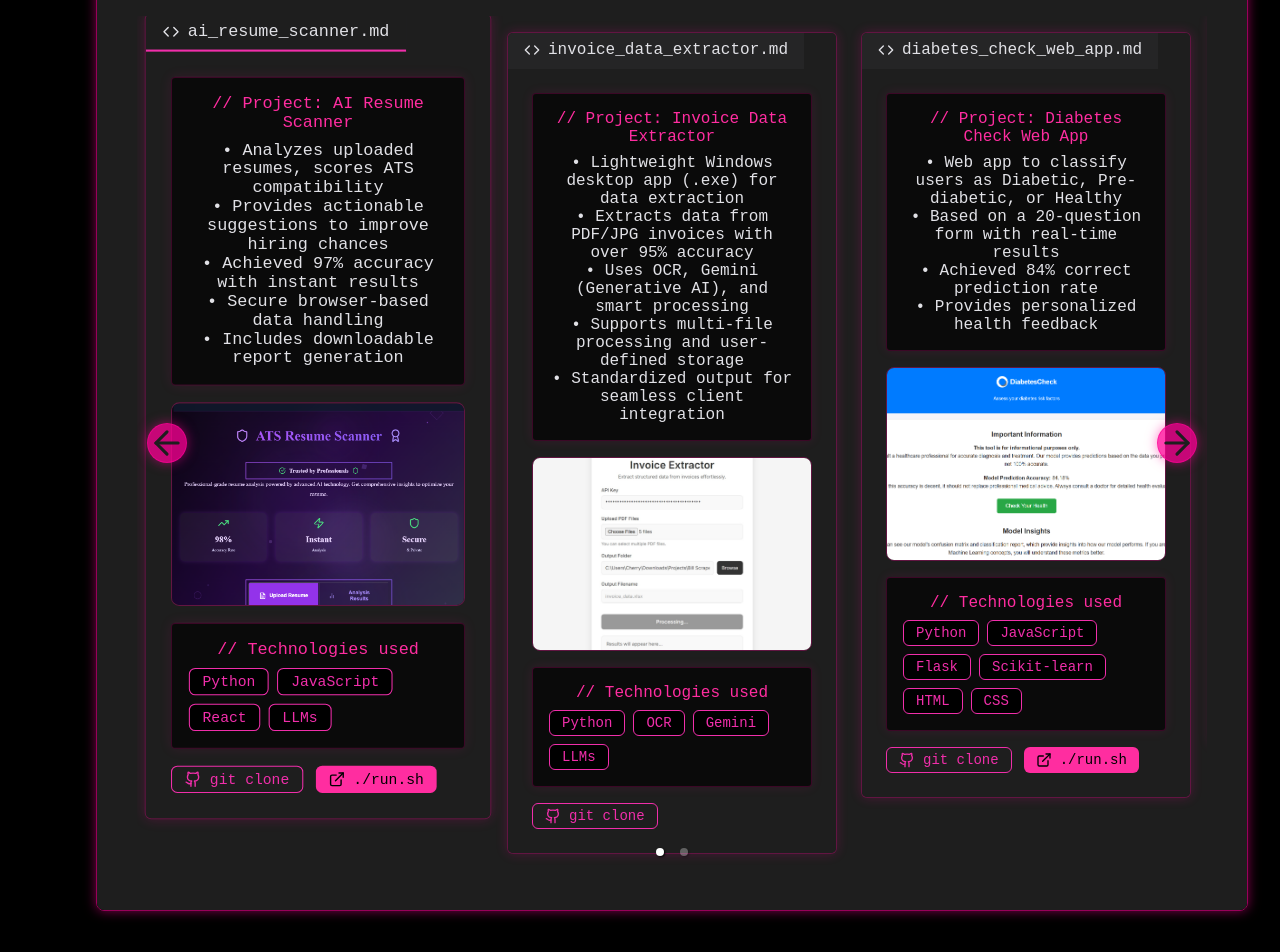
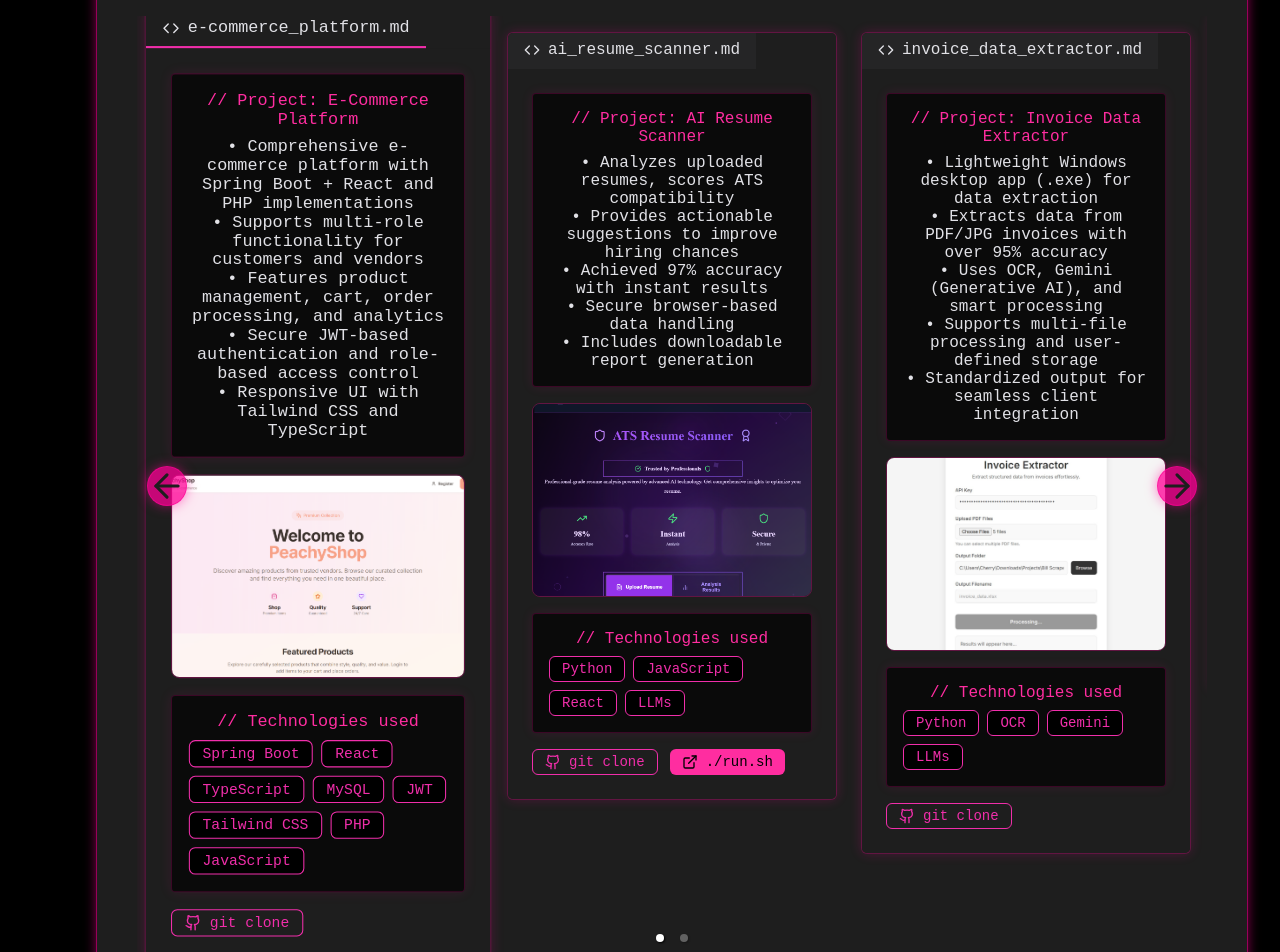
Before and after one commit to itisar-345/Portfolio, a React (Vite) app: page / in a window 1280 px wide. Shown: the part 2000-2952 px from the top of the page. Built offline with nearby package versions, Linux system fonts and the light colour scheme.

Commit message:
Updated project

```diff
--- a/src/data/info.js
+++ b/src/data/info.js
@@ -1,4 +1,11 @@
 export const projects = [
+    {
+      title: "E-Commerce Platform",
+      description: "• Comprehensive e-commerce platform with Spring Boot + React and PHP implementations\n• Supports multi-role functionality for customers and vendors\n• Features product management, cart, order processing, and analytics\n• Secure JWT-based authentication and role-based access control\n• Responsive UI with Tailwind CSS and TypeScript",
+      techStack: ["Spring Boot", "React", "TypeScript", "MySQL", "JWT", "Tailwind CSS", "PHP", "JavaScript"],
+      githubUrl: "https://github.com/itisar-345/E-commerce-Project/",
+      imageUrl: "/ecommerce.png"
+    },
     {
       title: "AI Resume Scanner",
       description: "• Analyzes uploaded resumes, scores ATS compatibility\n• Provides actionable suggestions to improve hiring chances\n• Achieved 97% accuracy with instant results\n• Secure browser-based data handling\n• Includes downloadable report generation",
```
Also changed, not shown: public/ecommerce.png (added), 1 other file (tests, documents, lock files or other folders).
